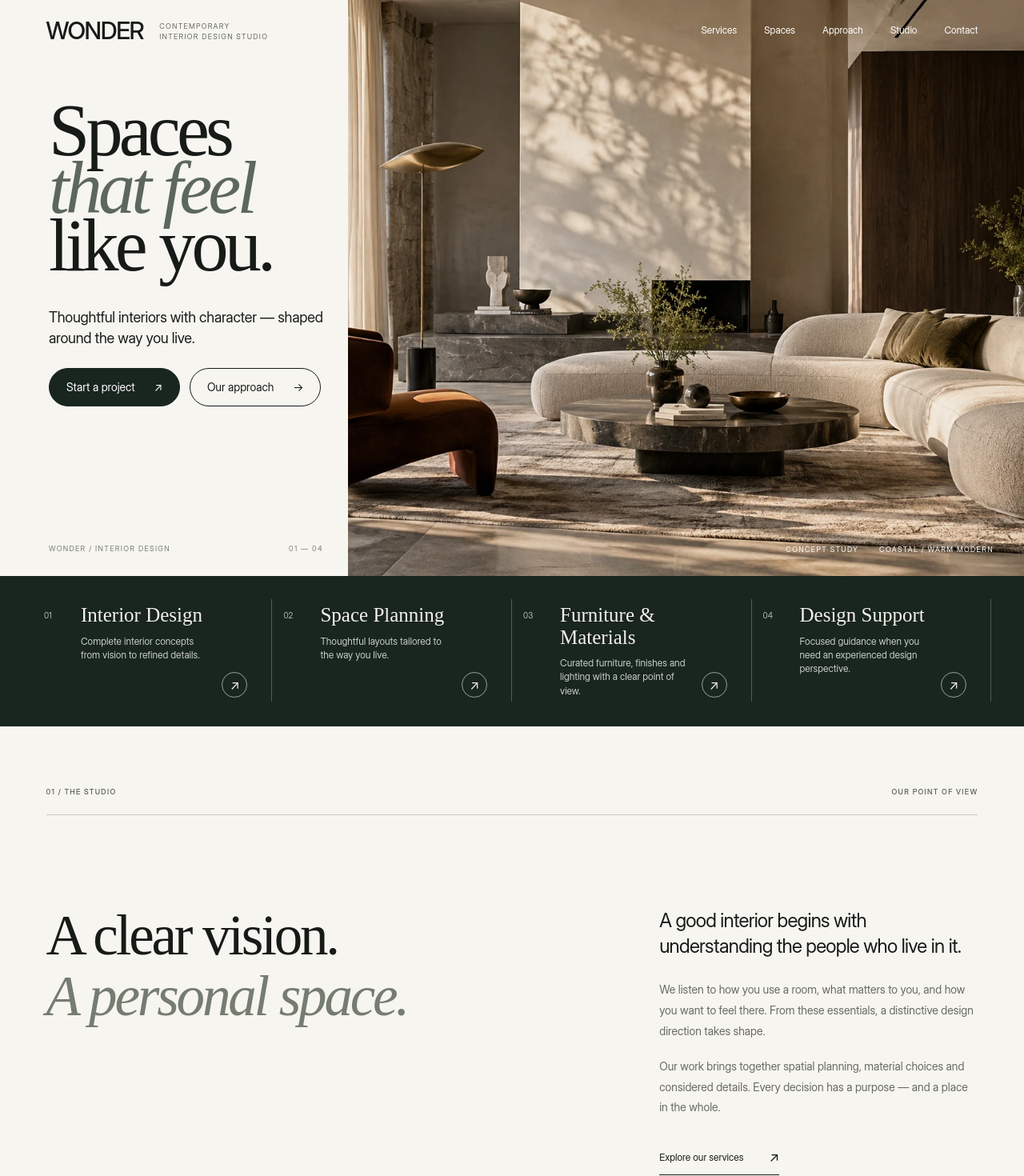
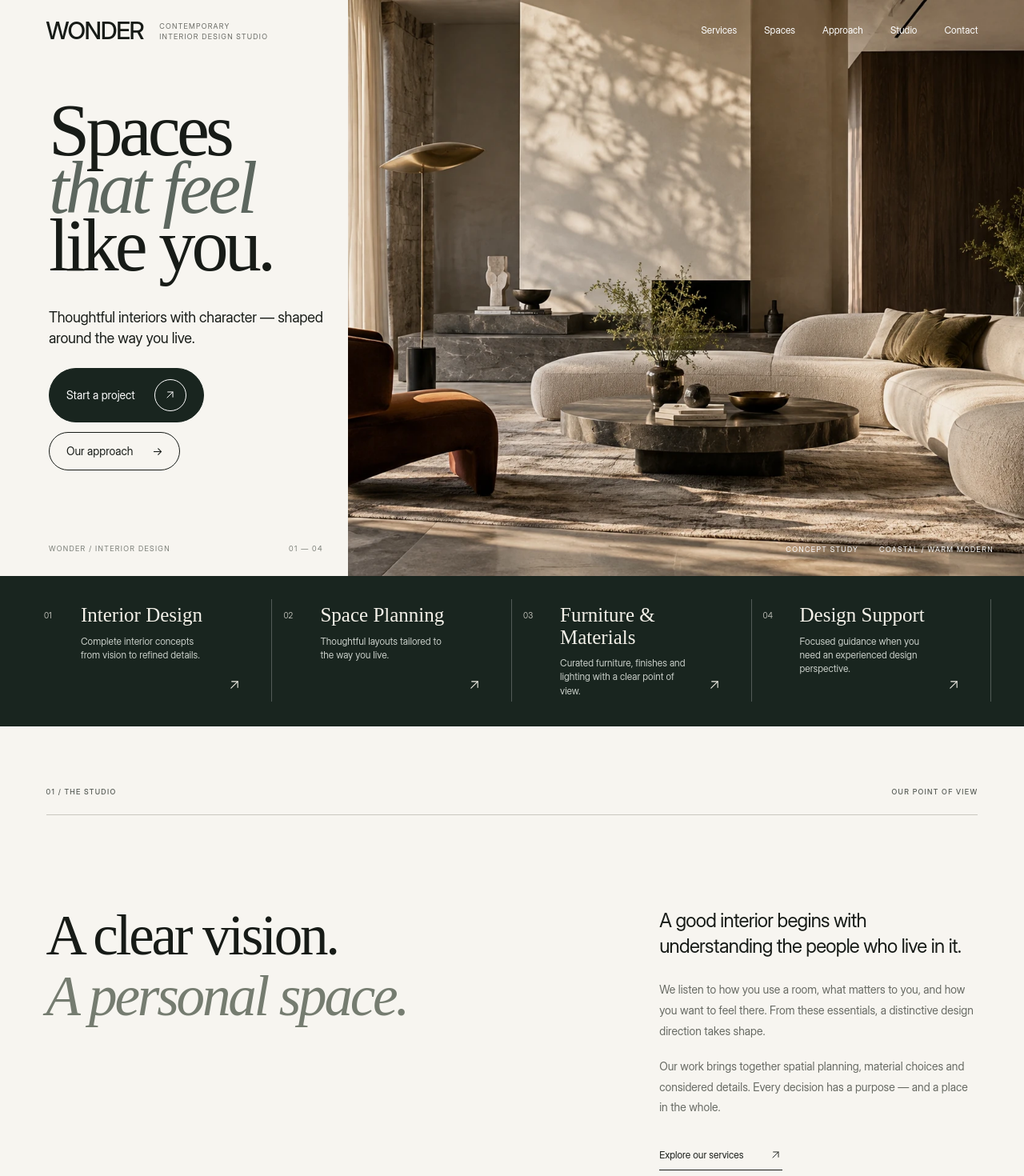
Before and after one commit to megadoze/wonder, a Next.js app: page / in a window 1280 px wide. Shown: the top 1470 px of the page at 80% size. Built offline with nearby package versions, Linux system fonts and the light colour scheme.

Commit message:
upd arrows

```diff
--- a/src/components/sections/Contact.tsx
+++ b/src/components/sections/Contact.tsx
@@ -1,25 +1,35 @@
-'use client';
+"use client";
 
-import { useExperience } from '@/components/ui/ExperienceProvider';
+import { useExperience } from "@/components/ui/ExperienceProvider";
 
 /** 05 / START A CONVERSATION — Edition 04 layout with our original pill CTA. */
 export function Contact() {
   const { openContact } = useExperience();
 
   return (
-    <section id="contact" aria-labelledby="contact-heading" className="bg-[#30362f] px-[4.5%] pt-[75px] pb-[48px] text-[#f6f5ed] max-md:px-5 max-md:pt-[62px] max-md:pb-9">
+    <section
+      id="contact"
+      aria-labelledby="contact-heading"
+      className="bg-[#30362f] px-[4.5%] pt-[75px] pb-[48px] text-[#f6f5ed] max-md:px-5 max-md:pt-[62px] max-md:pb-9"
+    >
       <div className="flex items-center justify-between gap-6 border-b border-[#626760] pb-[21px] text-[9px] leading-[1.55] font-medium tracking-[.145em] text-[#c0c3bb] max-md:text-[8px]">
         <span>05 / START A CONVERSATION</span>
         <span className="text-right">WONDER / INTERIOR DESIGN</span>
       </div>
 
       <div className="grid grid-cols-[minmax(0,1.65fr)_minmax(290px,.85fr)] items-end gap-[5vw] pt-[115px] pb-[130px] max-lg:md:gap-[4vw] max-md:grid-cols-1 max-md:gap-12 max-md:pt-[86px] max-md:pb-[94px]">
-        <h2 id="contact-heading" className="font-editorial text-[clamp(65px,7vw,117px)] leading-[1.02] tracking-[-.052em] max-lg:md:text-[clamp(60px,6.8vw,105px)] max-md:text-[clamp(54px,11.3vw,79px)]">
-          Let’s begin<br /><em className="font-normal text-[#c2c9bb]">with your space.</em>
+        <h2
+          id="contact-heading"
+          className="font-editorial text-[clamp(65px,7vw,117px)] leading-[1.02] tracking-[-.052em] max-lg:md:text-[clamp(60px,6.8vw,105px)] max-md:text-[clamp(54px,11.3vw,79px)]"
+        >
+          Let’s begin
+          <br />
+          <em className="font-normal text-[#c2c9bb]">with your space.</em>
         </h2>
         <div className="max-w-[370px] pb-1">
           <p className="mb-10 max-w-[340px] text-[16px] leading-[1.6] text-[#d0d3c9] max-md:mb-7 max-md:text-[15px]">
-            Whether you have a clear brief or just the beginnings of an idea, tell us what you are planning and where you need design support.
+            Whether you have a clear brief or just the beginnings of an idea,
+            tell us what you are planning and where you need design support.
           </p>
           <button
             type="button"
@@ -27,7 +37,20 @@ export function Contact() {
             className="group inline-flex min-w-[220px] items-center justify-between gap-10 rounded-full border border-paper-soft bg-paper-soft px-[25px] py-[17px] text-[13px] text-ink transition-colors duration-200 hover:bg-white focus-visible:outline-2 focus-visible:outline-offset-4 focus-visible:outline-white"
           >
             <span>Start a conversation</span>
-            <span aria-hidden="true" className="text-[19px] transition-transform duration-200 group-hover:translate-x-0.5 group-hover:-translate-y-0.5 motion-reduce:transition-none">↗</span>
+
+            <svg
+              aria-hidden="true"
+              viewBox="0 0 24 24"
+              fill="none"
+              stroke="currentColor"
+              strokeWidth="1.3"
+              strokeLinecap="round"
+              strokeLinejoin="round"
+              className="h-[19px] w-[19px] shrink-0 transition-transform duration-200 group-hover:translate-x-0.5 group-hover:-translate-y-0.5 motion-reduce:transition-none"
+            >
+              <path d="M7 17 17 7" />
+              <path d="M8 7h9v9" />
+            </svg>
           </button>
         </div>
       </div>
--- a/src/components/sections/Hero.tsx
+++ b/src/components/sections/Hero.tsx
@@ -29,8 +29,22 @@ export function Hero() {
             className="group inline-flex min-w-[146px] items-center justify-between gap-6 rounded-full border border-forest bg-forest px-[21px] py-[13px] text-sm text-white transition-colors hover:bg-[#2a382f] max-[360px]:min-w-0 max-[360px]:gap-4 max-[360px]:px-4"
           >
             <span>Start a project</span>
-            <span className="transition-transform group-hover:translate-x-0.5">
-              ↗
+            <span
+              aria-hidden="true"
+              className="grid size-10 shrink-0 place-items-center rounded-full border border-current"
+            >
+              <svg
+                viewBox="0 0 24 24"
+                className="size-[17px]"
+                fill="none"
+                stroke="currentColor"
+                strokeWidth="1.4"
+                strokeLinecap="round"
+                strokeLinejoin="round"
+              >
+                <path d="M7 17 17 7" />
+                <path d="M8 7h9v9" />
+              </svg>
             </span>
           </button>
           <a
--- a/src/components/sections/Materials.tsx
+++ b/src/components/sections/Materials.tsx
@@ -42,9 +42,20 @@ export function Materials() {
             className="group mt-3.5 inline-flex min-w-[205px] items-center justify-between gap-10 border-b border-ink bg-transparent py-2.5 text-left text-xs"
           >
             <span>Explore Furniture &amp; Materials</span>
-            <span className="transition-transform group-hover:translate-x-0.5">
-              ↗
-            </span>
+
+            <svg
+              aria-hidden="true"
+              viewBox="0 0 24 24"
+              fill="none"
+              stroke="currentColor"
+              strokeWidth="1.3"
+              strokeLinecap="round"
+              strokeLinejoin="round"
+              className="h-[17px] w-[17px] shrink-0 transition-transform duration-300 group-hover:translate-x-1 motion-reduce:transition-none"
+            >
+              <path d="M7 17 17 7" />
+              <path d="M8 7h9v9" />
+            </svg>
           </button>
           <div className="mt-auto pt-12 text-[9px] tracking-[.13em] text-[#848980] max-md:pt-6">
             MATERIAL STUDIES / CONCEPT IMAGERY
--- a/src/components/sections/ServiceStrip.tsx
+++ b/src/components/sections/ServiceStrip.tsx
@@ -1,22 +1,75 @@
-'use client';
+"use client";
 
-import { services, formatIndex } from '@/data/content';
-import { useExperience } from '@/components/ui/ExperienceProvider';
+import { services, formatIndex } from "@/data/content";
+import { useExperience } from "@/components/ui/ExperienceProvider";
 
 export function ServiceStrip() {
   const { goToService } = useExperience();
+
   return (
-    <section aria-label="WONDER services" id="services" className="grid grid-cols-4 bg-forest px-[3.2%] pt-[29px] pb-[31px] text-[#f4f1e9] max-lg:md:grid-cols-2 max-md:grid-cols-1 max-md:px-5 max-md:py-3">
+    <section
+      aria-label="WONDER services"
+      id="services"
+      className="grid grid-cols-4 bg-forest px-[3.2%] pt-[29px] pb-[31px] text-[#f4f1e9] max-lg:md:grid-cols-2 max-md:grid-cols-1 max-md:px-5 max-md:py-3"
+    >
       {services.map((service, index) => (
         <button
           type="button"
           key={service.title}
           onClick={() => goToService(index)}
-          className={`group relative grid min-h-[94px] grid-cols-[34px_1fr_34px] items-start gap-3 border-r border-white/25 bg-transparent pt-[6px] pr-7 pb-[5px] pl-3.5 text-left transition-colors hover:bg-white/[.035] max-lg:md:py-[22px] max-md:min-h-0 max-md:border-r-0 max-md:border-b max-md:border-white/20 max-md:px-0 max-md:py-[21px] ${index % 2 === 1 ? 'max-lg:md:border-r-0' : ''} ${index < 2 ? 'max-lg:md:border-b max-lg:md:border-white/25' : ''} ${index === 3 ? 'max-md:border-b-0' : ''}`}
+          className={`
+            group relative grid min-h-[94px]
+            grid-cols-[34px_1fr_34px]
+            items-start gap-3
+            border-r border-white/25
+            bg-transparent
+            pt-[6px] pr-7 pb-[5px] pl-3.5
+            text-left
+            transition-colors duration-300
+            hover:bg-white/[.035]
+            max-lg:md:py-[22px]
+            max-md:min-h-0
+            max-md:border-r-0
+            max-md:border-b
+            max-md:border-white/20
+            max-md:px-0 max-md:py-[21px]
+            ${index % 2 === 1 ? "max-lg:md:border-r-0" : ""}
+            ${index < 2 ? "max-lg:md:border-b max-lg:md:border-white/25" : ""}
+            ${index === 3 ? "max-md:border-b-0" : ""}
+          `}
         >
-          <span className="pt-[7px] text-[10px] opacity-75">{formatIndex(index)}</span>
-          <span><b className="block font-editorial text-[25px] leading-[1.1] font-normal max-[360px]:text-[22px]">{service.title}</b><small className="mt-2.5 block max-w-[220px] text-xs leading-[1.45] text-[#c9cfc9] max-md:max-w-none">{service.short}</small></span>
-          <span aria-hidden="true" className="mt-auto grid h-8 w-8 place-items-center self-center rounded-full border border-white/55 text-base transition-colors group-hover:bg-white group-hover:text-forest">↗</span>
+          <span className="pt-[7px] text-[10px] opacity-75">
+            {formatIndex(index)}
+          </span>
+
+          <span>
+            <b className="block font-editorial text-[25px] leading-[1.1] font-normal max-[360px]:text-[22px]">
+              {service.title}
+            </b>
+
+            <small className="mt-2.5 block max-w-[220px] text-xs leading-[1.45] text-[#c9cfc9] max-md:max-w-none">
+              {service.short}
+            </small>
+          </span>
+
+          {/* SVG arrow without circle */}
+          <span
+            aria-hidden="true"
+            className="mt-auto grid h-8 w-8 shrink-0 place-items-center self-center"
+          >
+            <svg
+              viewBox="0 0 24 24"
+              fill="none"
+              stroke="currentColor"
+              strokeWidth="1.3"
+              strokeLinecap="round"
+              strokeLinejoin="round"
+              className="h-5 w-5 transition-transform duration-300 ease-out group-hover:translate-x-[3px] group-hover:-translate-y-[3px] motion-reduce:transition-none"
+            >
+              <path d="M7 17 17 7" />
+              <path d="M8 7h9v9" />
+            </svg>
+          </span>
         </button>
       ))}
     </section>
--- a/src/components/sections/Studio.tsx
+++ b/src/components/sections/Studio.tsx
@@ -19,7 +19,8 @@ export function Studio() {
           id="studio-heading"
           className="font-editorial text-[clamp(52px,5.55vw,88px)] leading-[1.08] tracking-[-.045em] max-lg:md:text-[clamp(48px,5vw,74px)] max-md:text-[clamp(49px,11vw,70px)]"
         >
-          A clear vision.<br />
+          A clear vision.
+          <br />
           <em className="font-normal text-[#757c70]">A personal space.</em>
         </h2>
 
@@ -28,19 +29,34 @@ export function Studio() {
             A good interior begins with understanding the people who live in it.
           </p>
           <p className="mb-[18px] text-sm leading-[1.85] text-[#666962]">
-            We listen to how you use a room, what matters to you, and how you want to feel there.
-            From these essentials, a distinctive design direction takes shape.
+            We listen to how you use a room, what matters to you, and how you
+            want to feel there. From these essentials, a distinctive design
+            direction takes shape.
           </p>
           <p className="mb-[18px] text-sm leading-[1.85] text-[#666962]">
-            Our work brings together spatial planning, material choices and considered details.
-            Every decision has a purpose — and a place in the whole.
+            Our work brings together spatial planning, material choices and
+            considered details. Every decision has a purpose — and a place in
+            the whole.
           </p>
           <a
             href="#service-details"
             className="group mt-5 inline-flex w-max items-center justify-between gap-8 border-b border-ink pb-2.5 text-xs transition-opacity hover:opacity-75"
           >
             <span>Explore our services</span>
-            <span aria-hidden="true" className="text-[17px] transition-transform duration-300 group-hover:translate-x-1 motion-reduce:transition-none">↗</span>
+
+            <svg
+              aria-hidden="true"
+              viewBox="0 0 24 24"
+              fill="none"
+              stroke="currentColor"
+              strokeWidth="1.3"
+              strokeLinecap="round"
+              strokeLinejoin="round"
+              className="h-[17px] w-[17px] shrink-0 transition-transform duration-300 group-hover:translate-x-1 motion-reduce:transition-none"
+            >
+              <path d="M7 17 17 7" />
+              <path d="M8 7h9v9" />
+            </svg>
           </a>
         </div>
       </div>
```
Also changed, not shown: src/components/sections/Philosophy.tsx (+53 -8 lines), 1 other file (tests, documents, lock files or other folders).
